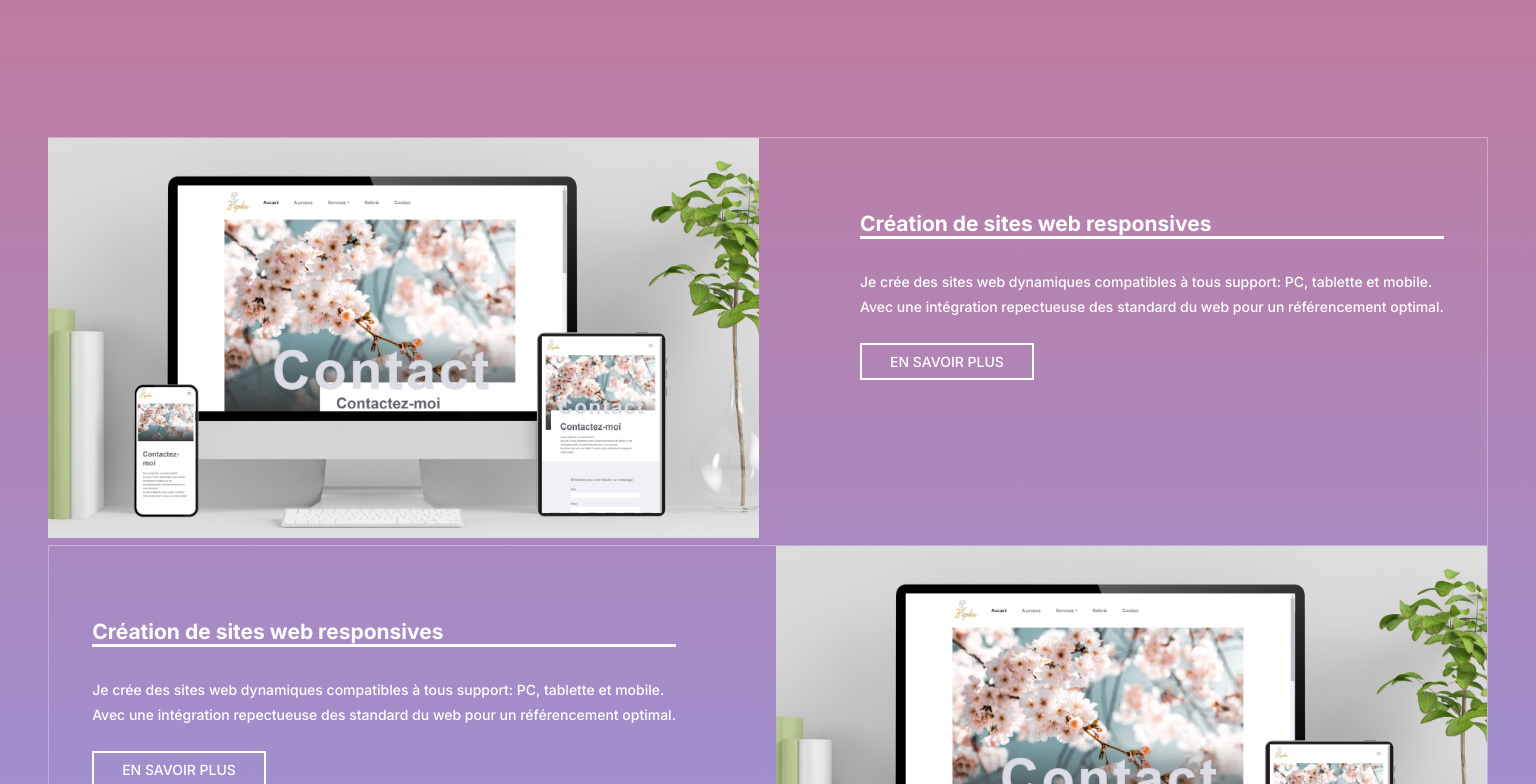
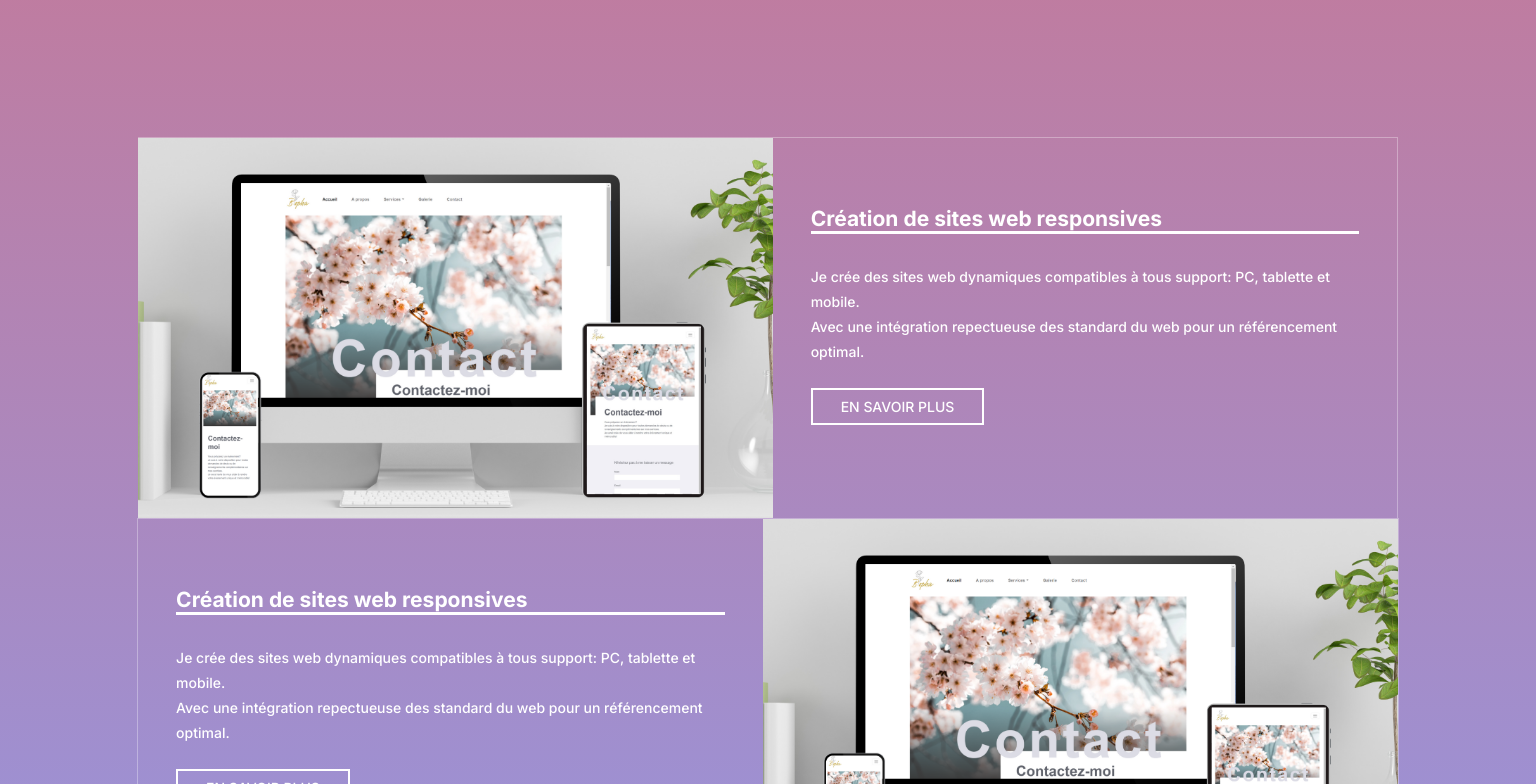
Before and after one commit to thucnhi-wiedenhofer/tn_portfolio_next.js, a Next.js app: page / in a window 1536 px wide. Shown: the part 620-1404 px from the top of the page. Built offline with nearby package versions, Linux system fonts and the light colour scheme.

Commit message:
services ok

```diff
--- a/styles/Home.module.css
+++ b/styles/Home.module.css
@@ -168,15 +168,14 @@
 }
 
 .imgFluid {
-  max-width: 630px;
-  height: auto;
+  height: 380px;
   position: relative;
   overflow: hidden;
 }
 
 .imgFluid img {
   width: 100%;
-  height: 355px;
+  height: 100%;
   object-fit: cover;
 }
 
@@ -214,21 +213,11 @@ margin-top: 30px;
   color: #9bffc9;
 }
 
-@media (min-width: 1440px) {
+@media (min-width: 1441px) {
   .container {
   display: flex;
   justify-content: center;
   flex-wrap: wrap;
-  }
-  .services {
-    width:1440px;
-  }
-  .imgFluid {
-    max-width:100%;
-  }
-  .imgFluid img {
-    height: 400px;
-    width:100%;
   }
 }
 
@@ -242,10 +231,6 @@ margin-top: 30px;
   }
   .imgFluid {
     max-width:100%;
-    height: auto;
-  }
-  .imgFluid img {
-    width:100%;
     height: 420px;
   }
   .description {
@@ -255,7 +240,7 @@ margin-top: 30px;
 }
 
 @media (max-width: 414px) {
-  .imgFluid img {
+  .imgFluid {
     height: 230px;
   }
   .description {
```
